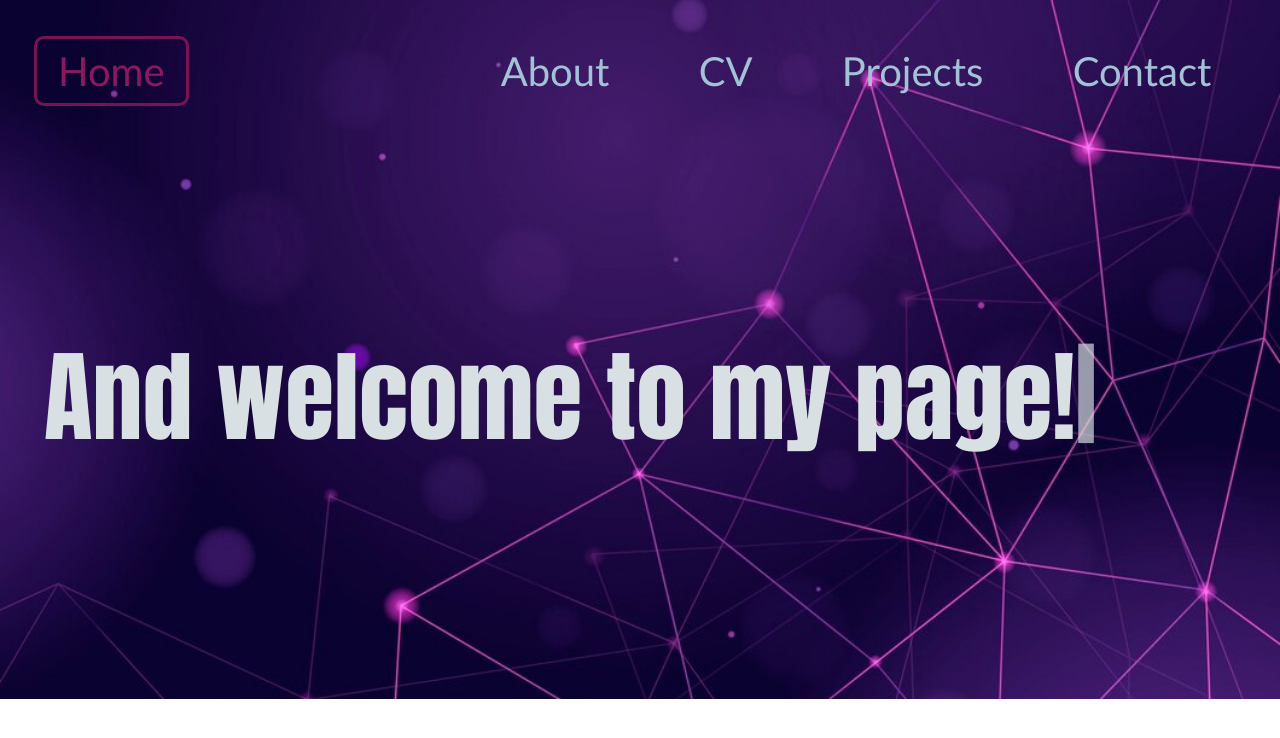
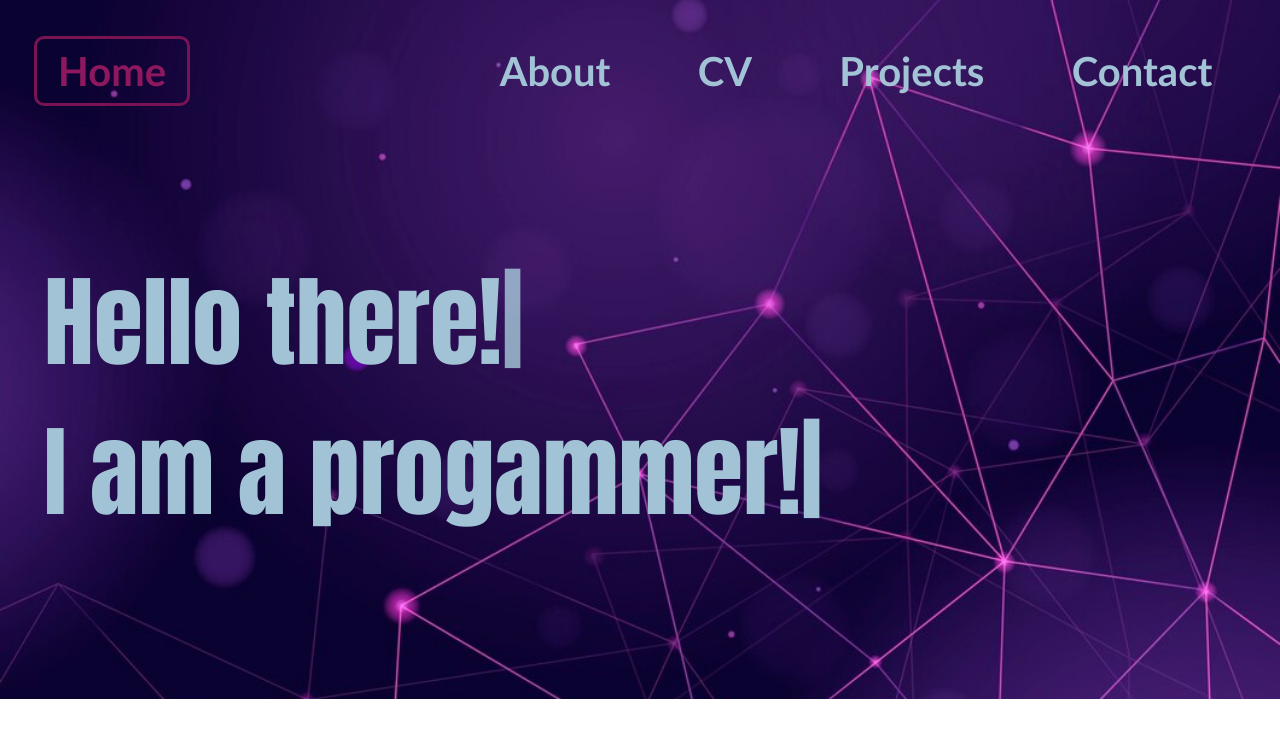
Before and after one commit to MattyB2112/AboutMe, a React (Vite) app in the folder AboutMe/: page / in a window 1280 px wide. Shown: the top 738 px of the page. Built offline with nearby package versions, Linux system fonts and the light colour scheme.

Commit message:
minor formatting

```diff
--- a/AboutMe/src/Components/BigWelcomeBanner.jsx
+++ b/AboutMe/src/Components/BigWelcomeBanner.jsx
@@ -2,7 +2,7 @@ import { useState, useEffect } from "react";
 import { ReactTyped } from "react-typed";
 
 export default function BigWelcomeBanner() {
-  const [cursorOn, setCursorOn] = useState(true);
+  let cursorOn = false;
 
   return (
     <>
@@ -10,8 +10,33 @@ export default function BigWelcomeBanner() {
         <div className="hi-there">
           <em>
             <ReactTyped
-              strings={["Hello there!\n", "And welcome to my page!"]}
-              typeSpeed={80}
+              strings={["Hello there!\n"]}
+              typeSpeed={50}
+              backSpeed={180}
+            />
+          </em>
+          <em>
+            <div>{"\n"}</div>
+            <ReactTyped
+              strings={["I am a &#32\n"]}
+              typeSpeed={50}
+              backSpeed={180}
+              startDelay={1900}
+              showCursor={false}
+            />
+          </em>
+          <em>
+            <ReactTyped
+              strings={[
+                "proggrammer!\n",
+                "progammer!\n",
+                "programer!\n",
+                "coder!",
+              ]}
+              typeSpeed={50}
+              backSpeed={50}
+              startDelay={2650}
+              backDelay={500}
             />
           </em>
         </div>
--- a/AboutMe/src/index.css
+++ b/AboutMe/src/index.css
@@ -25,20 +25,21 @@ a:hover {
   flex-direction: column;
   justify-content: center;
   height: 517px;
+  width: 1000px;
   font-size: 100px;
   font-weight: 400;
   font-family: Impact, Haettenschweiler, "Arial Narrow Bold", sans-serif;
   /* border: solid black; */
   padding: 10px;
   margin: 10px;
-  color: rgb(217, 224, 228);
+  color: rgb(162, 195, 214);
   white-space: initial;
 }
 
 /*HEADER*/
 .header-container {
   font-size: 40px;
-  font-weight: 400;
+  font-weight: 700;
   font-family: "Gill Sans", "Gill Sans MT", Calibri, "Trebuchet MS", sans-serif;
   display: flex;
   justify-content: space-between;
@@ -171,6 +172,8 @@ button:hover {
   background-color: solid black;
   color: rgb(175, 34, 121);
   background-blend-mode: darken;
+  font-weight: bold;
+  border-bottom: solid rgb(175, 34, 121);
 }
 
 /* button:focus,
```
